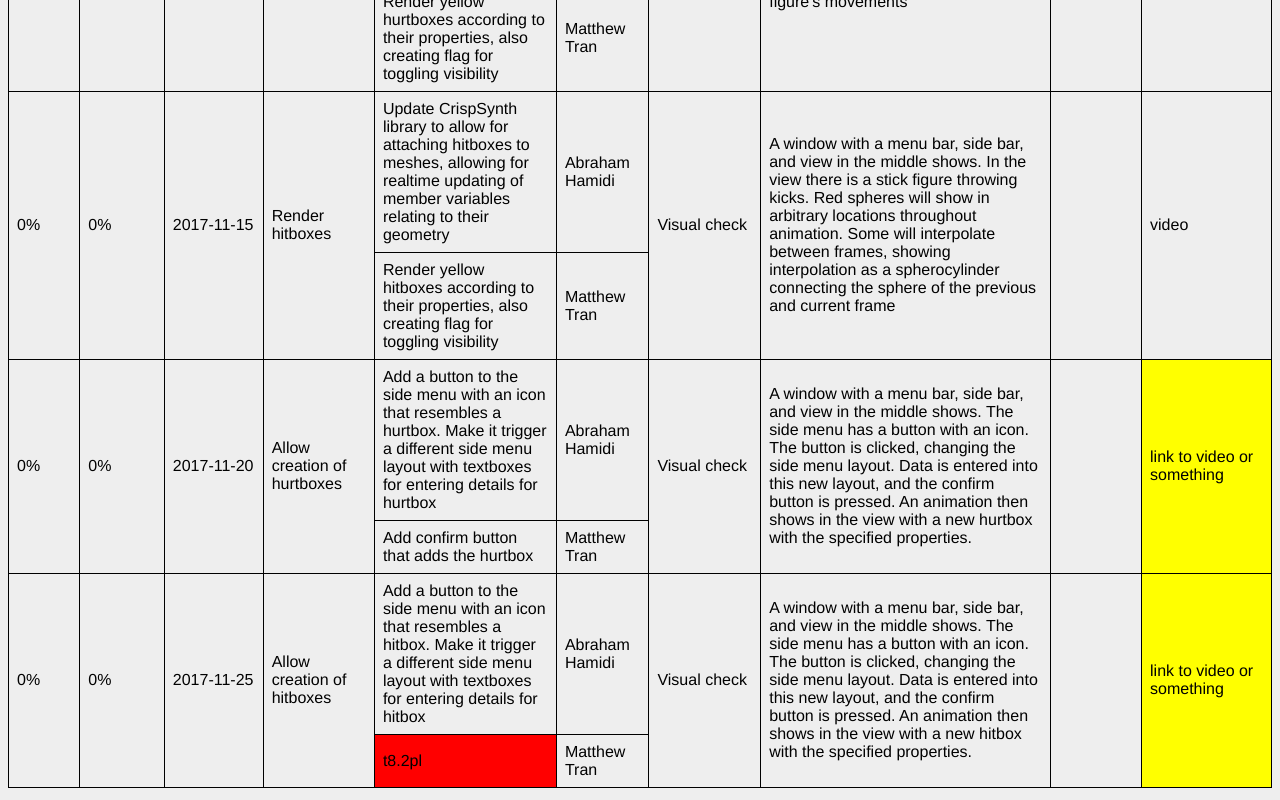
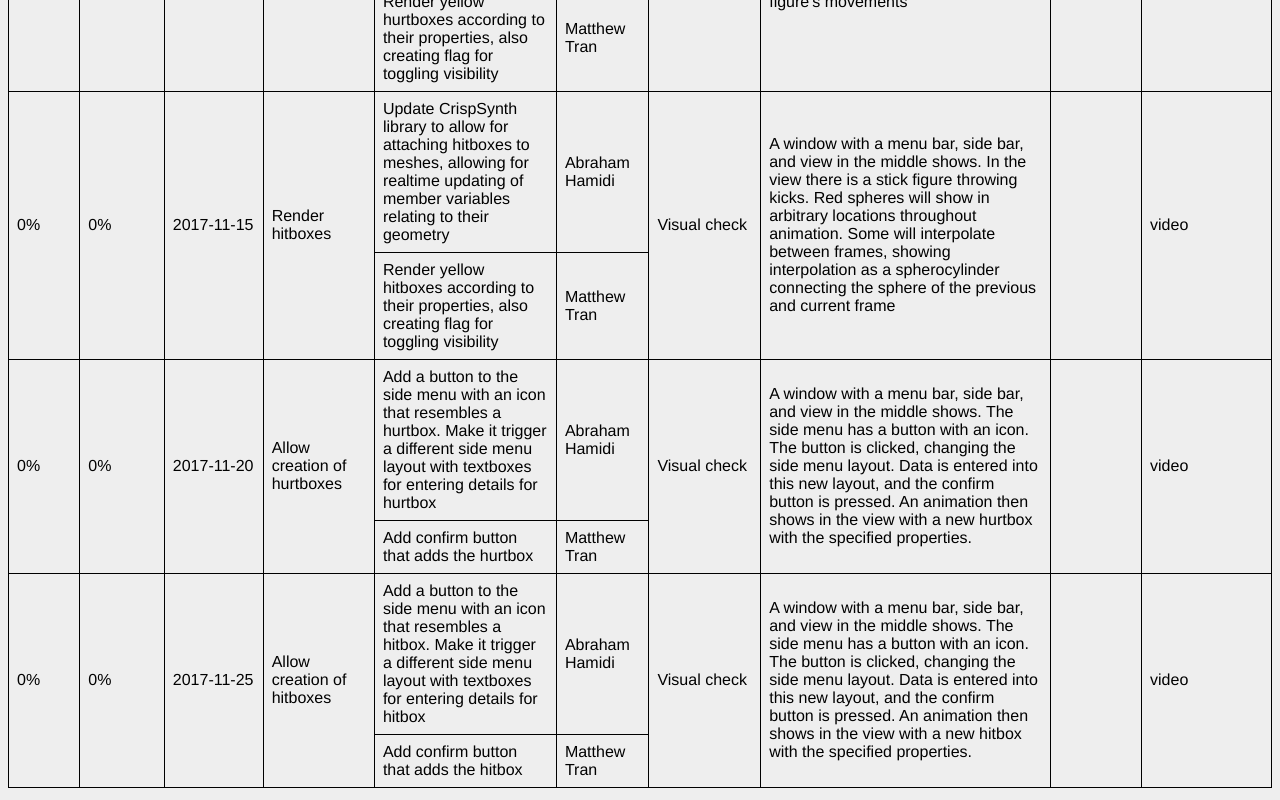
Before and after one commit to CrispBit/CrispPain, a plain HTML site: page docs/projectinfo/index.html in a window 1280 px wide. Shown: the part 804-1604 px from the top of the page. Drawn offline with Linux system fonts and the light colour scheme.

Commit message:
Actually add rest of things

```diff
--- a/docs/projectinfo/index.html
+++ b/docs/projectinfo/index.html
@@ -157,7 +157,7 @@
         <td rowspan="2">Visual check</td>
         <td rowspan="2">A window with a menu bar, side bar, and view in the middle shows. The side menu has a button with an icon. The button is clicked, changing the side menu layout. Data is entered into this new layout, and the confirm button is pressed. An animation then shows in the view with a new hurtbox with the specified properties.</td>
         <td rowspan="2"></td>
-        <td rowspan="2" class="todo">link to video or something</td>
+        <td rowspan="2">video</td>
       </tr>
       <tr class="sub">
         <td>Add confirm button that adds the hurtbox</td>
@@ -173,10 +173,10 @@
         <td rowspan="2">Visual check</td>
         <td rowspan="2">A window with a menu bar, side bar, and view in the middle shows. The side menu has a button with an icon. The button is clicked, changing the side menu layout. Data is entered into this new layout, and the confirm button is pressed. An animation then shows in the view with a new hitbox with the specified properties.</td>
         <td rowspan="2"></td>
-        <td rowspan="2" class="todo">link to video or something</td>
+        <td rowspan="2">video</td>
       </tr>
       <tr class="sub">
-        <td class="pl">t8.2pl</td>
+        <td>Add confirm button that adds the hitbox</td>
         <td>Matthew Tran</td>
       </tr>
     </table>
```
